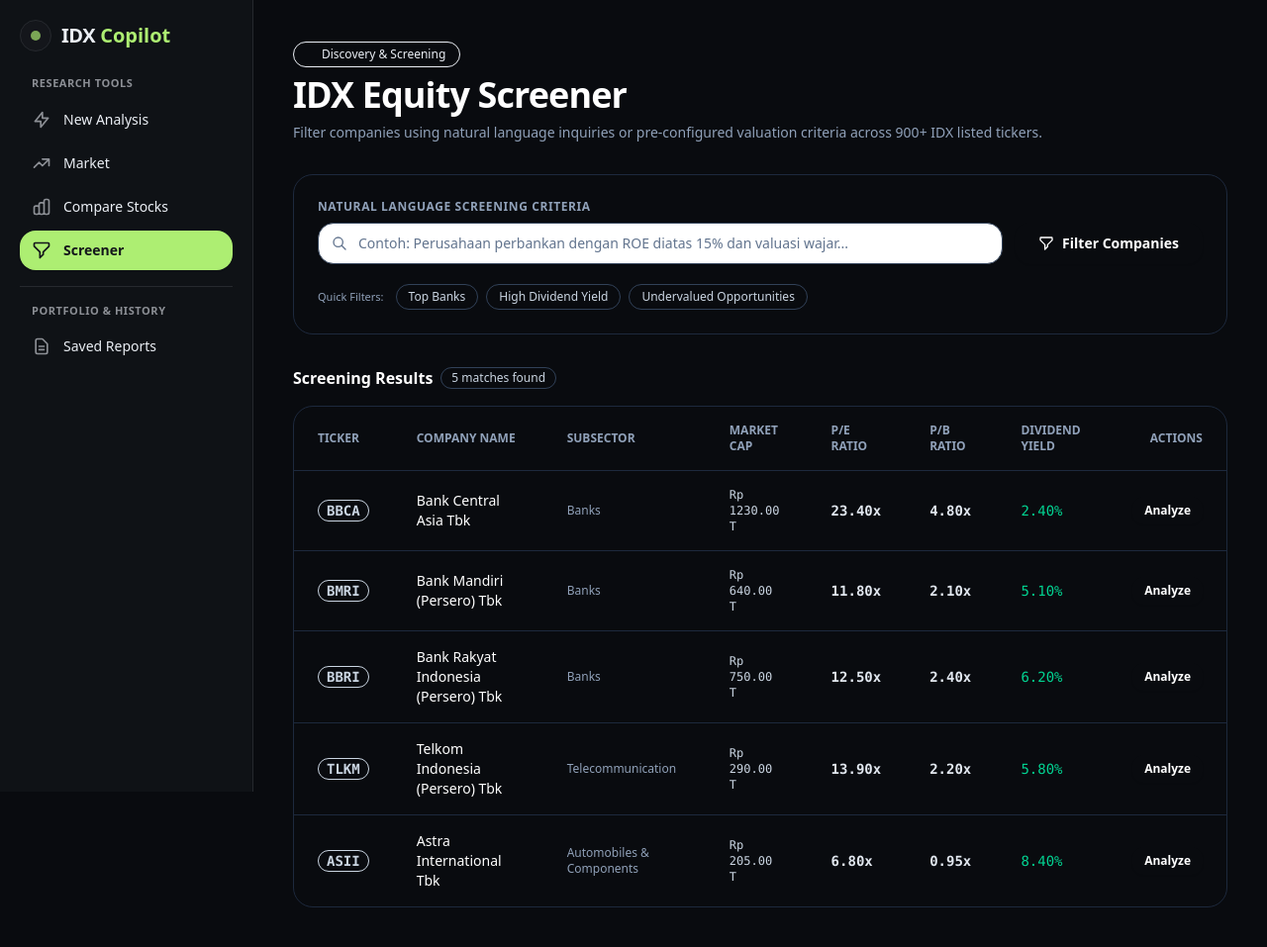
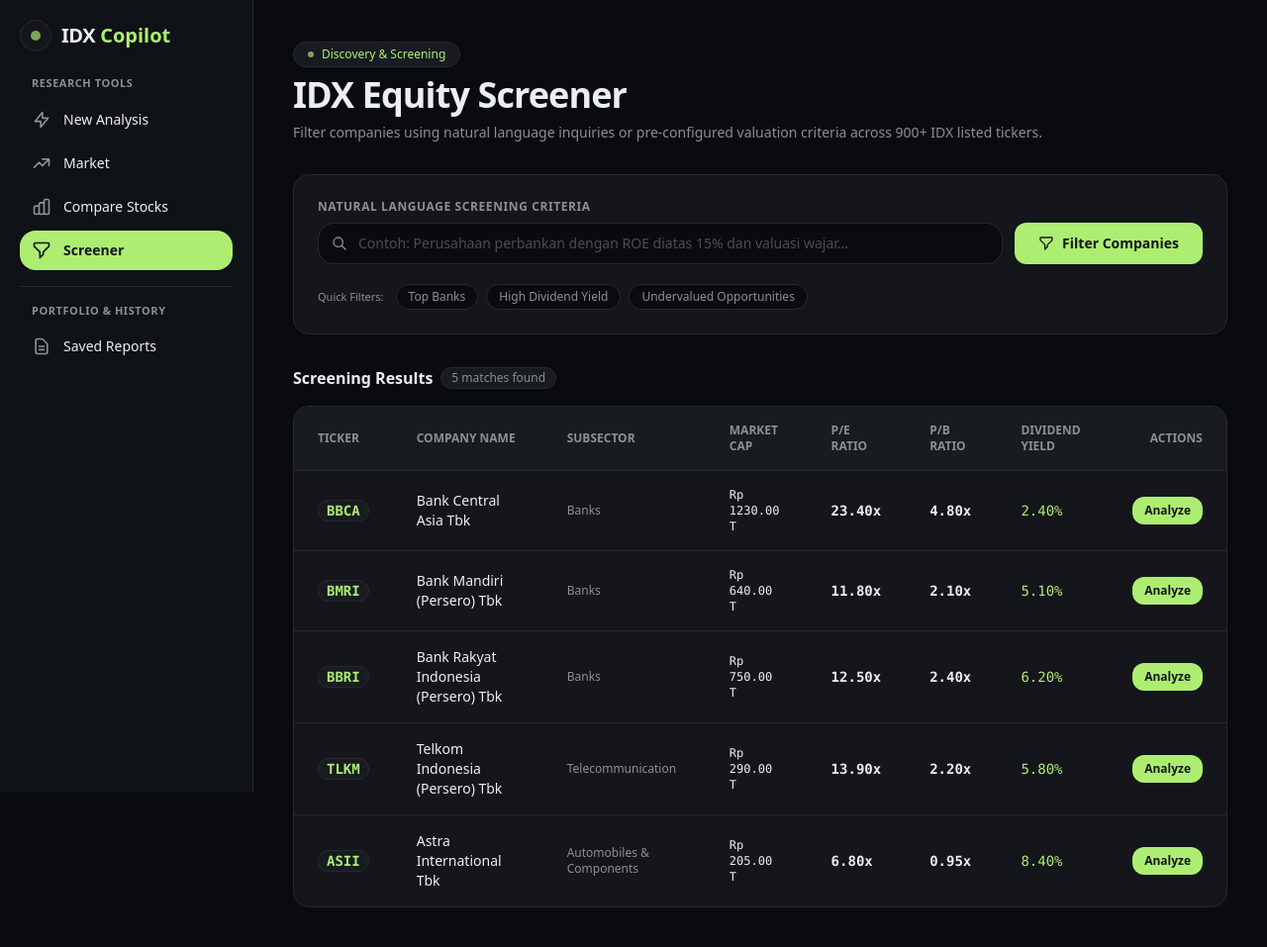
Before and after one commit to Khairil-12/Sectors-hackathon-2026, a Django app: page /screener/ in a window 1280 px wide. Shown: the whole page at 99% size. Run offline with Django 5.2, Linux system fonts and the light colour scheme; style sheets or scripts are compiled from the project's sources; some libraries are stand-ins or nearby versions.

Commit message:
refactor: update screener template with sidebar design tokens

```diff
--- a/src/research/templates/research/screener.html
+++ b/src/research/templates/research/screener.html
@@ -5,39 +5,39 @@
 <section class="mx-auto max-w-6xl space-y-8">
     <!-- Header -->
     <div class="space-y-2">
-        <div class="inline-flex items-center gap-2 rounded-full border border-brand-800/80 bg-brand-950/60 px-3.5 py-1 text-xs font-medium text-brand-400">
-            <span class="h-1.5 w-1.5 rounded-full bg-brand-500 animate-pulse"></span>
+        <div class="inline-flex items-center gap-2 rounded-full border border-border bg-muted px-3.5 py-1 text-xs font-medium text-primary">
+            <span class="h-1.5 w-1.5 rounded-full bg-primary animate-pulse"></span>
             <span>Discovery & Screening</span>
         </div>
-        <h1 class="text-3xl font-extrabold tracking-tight text-white sm:text-4xl">IDX Equity Screener</h1>
-        <p class="max-w-3xl text-sm text-slate-400">
+        <h1 class="text-3xl font-extrabold tracking-tight text-foreground sm:text-4xl">IDX Equity Screener</h1>
+        <p class="max-w-3xl text-sm text-muted-foreground">
             Filter companies using natural language inquiries or pre-configured valuation criteria across 900+ IDX listed tickers.
         </p>
     </div>
 
-    <!-- Search Bar & Filters (Flowbite Form) -->
-    <div class="rounded-xl border border-slate-800 bg-surface-900 p-5 sm:p-6 shadow-panel space-y-4">
+    <!-- Search Bar & Filters -->
+    <div class="rounded-lg border border-border bg-card p-5 sm:p-6 space-y-4">
         <form method="POST" action="{% url 'research:screener' %}" class="space-y-4">
             {% csrf_token %}
             <div>
-                <label for="screenerQuery" class="block text-xs font-semibold uppercase tracking-wider text-slate-400 mb-2">Natural Language Screening Criteria</label>
+                <label for="screenerQuery" class="block text-xs font-semibold uppercase tracking-wider text-muted-foreground mb-2">Natural Language Screening Criteria</label>
                 <div class="flex flex-col gap-3 sm:flex-row">
                     <div class="relative flex-1">
-                        <div class="absolute inset-y-0 left-0 flex items-center pl-3.5 pointer-events-none text-slate-500">
+                        <div class="absolute inset-y-0 left-0 flex items-center pl-3.5 pointer-events-none text-muted-foreground">
                             <svg class="w-4 h-4" fill="none" stroke="currentColor" viewBox="0 0 24 24">
                                 <path stroke-linecap="round" stroke-linejoin="round" stroke-width="2" d="M21 21l-6-6m2-5a7 7 0 11-14 0 7 7 0 0114 0z"></path>
                             </svg>
                         </div>
-                        <input type="text" name="query" id="screenerQuery" value="{{ query }}" placeholder="Contoh: Perusahaan perbankan dengan ROE diatas 15% dan valuasi wajar..." class="block w-full pl-10 pr-10 py-2.5 text-sm text-white bg-surface-950 rounded-lg border border-slate-700 focus:ring-brand-500 focus:border-brand-500 placeholder-slate-500 transition-colors">
-                        <a href="{% url 'research:screener' %}" id="clearScreenerBtn" title="Reset filter" aria-label="Reset screening criteria" class="absolute inset-y-0 right-0 flex items-center pr-3 text-slate-400 hover:text-white transition-colors {% if not query and not preset %}hidden{% endif %}">
-                            <span class="flex items-center justify-center w-6 h-6 rounded-full hover:bg-surface-800 text-slate-400 hover:text-white transition-colors">
+                        <input type="text" name="query" id="screenerQuery" value="{{ query }}" placeholder="Contoh: Perusahaan perbankan dengan ROE diatas 15% dan valuasi wajar..." class="block w-full pl-10 pr-10 py-2.5 text-sm text-foreground bg-background rounded-lg border border-input focus:ring-2 focus:ring-ring focus:border-ring placeholder:text-muted-foreground/50 transition-colors">
+                        <a href="{% url 'research:screener' %}" id="clearScreenerBtn" title="Reset filter" aria-label="Reset screening criteria" class="absolute inset-y-0 right-0 flex items-center pr-3 text-muted-foreground hover:text-foreground transition-colors {% if not query and not preset %}hidden{% endif %}">
+                            <span class="flex items-center justify-center w-6 h-6 rounded-full hover:bg-muted text-muted-foreground hover:text-foreground transition-colors">
                                 <svg class="w-4 h-4" fill="none" stroke="currentColor" viewBox="0 0 24 24">
                                     <path stroke-linecap="round" stroke-linejoin="round" stroke-width="2" d="M6 18L18 6M6 6l12 12"></path>
                                 </svg>
                             </span>
                         </a>
                     </div>
-                    <button type="submit" class="inline-flex items-center justify-center gap-2 rounded-lg bg-brand-600 px-6 py-2.5 text-sm font-semibold text-white shadow-sm hover:bg-brand-500 transition-colors">
+                    <button type="submit" class="inline-flex items-center justify-center gap-2 rounded-md bg-primary px-6 py-2.5 text-sm font-semibold text-primary-foreground shadow-sm hover:bg-primary-dark transition-colors">
                         <svg class="w-4 h-4" fill="none" stroke="currentColor" viewBox="0 0 24 24">
                             <path stroke-linecap="round" stroke-linejoin="round" stroke-width="2" d="M3 4a1 1 0 011-1h16a1 1 0 011 1v2.586a1 1 0 01-.293.707l-6.414 6.414a1 1 0 00-.293.707V17l-4 4v-6.586a1 1 0 00-.293-.707L3.293 7.293A1 1 0 013 6.586V4z"></path>
                         </svg>
@@ -48,10 +48,10 @@
 
             <!-- Preset Filters -->
             <div class="flex flex-wrap items-center gap-2 text-xs pt-1">
-                <span class="text-slate-400 font-medium text-[11px] mr-1">Quick Filters:</span>
-                <a href="{% url 'research:screener' %}?preset=banks" class="inline-flex items-center rounded-full border border-slate-700 bg-surface-950 px-3 py-1 text-slate-300 hover:bg-surface-800 hover:border-brand-500 hover:text-white transition-colors {% if preset == 'banks' %}border-brand-500 text-brand-400 bg-brand-950/40{% endif %}">Top Banks</a>
-                <a href="{% url 'research:screener' %}?preset=dividends" class="inline-flex items-center rounded-full border border-slate-700 bg-surface-950 px-3 py-1 text-slate-300 hover:bg-surface-800 hover:border-brand-500 hover:text-white transition-colors {% if preset == 'dividends' %}border-brand-500 text-brand-400 bg-brand-950/40{% endif %}">High Dividend Yield</a>
-                <a href="{% url 'research:screener' %}?preset=value" class="inline-flex items-center rounded-full border border-slate-700 bg-surface-950 px-3 py-1 text-slate-300 hover:bg-surface-800 hover:border-brand-500 hover:text-white transition-colors {% if preset == 'value' %}border-brand-500 text-brand-400 bg-brand-950/40{% endif %}">Undervalued Opportunities</a>
+                <span class="text-muted-foreground font-medium text-[11px] mr-1">Quick Filters:</span>
+                <a href="{% url 'research:screener' %}?preset=banks" class="inline-flex items-center rounded-full border border-border bg-background px-3 py-1 text-muted-foreground hover:bg-muted hover:border-primary hover:text-foreground transition-colors {% if preset == 'banks' %}border-primary text-primary bg-accent/20{% endif %}">Top Banks</a>
+                <a href="{% url 'research:screener' %}?preset=dividends" class="inline-flex items-center rounded-full border border-border bg-background px-3 py-1 text-muted-foreground hover:bg-muted hover:border-primary hover:text-foreground transition-colors {% if preset == 'dividends' %}border-primary text-primary bg-accent/20{% endif %}">High Dividend Yield</a>
+                <a href="{% url 'research:screener' %}?preset=value" class="inline-flex items-center rounded-full border border-border bg-background px-3 py-1 text-muted-foreground hover:bg-muted hover:border-primary hover:text-foreground transition-colors {% if preset == 'value' %}border-primary text-primary bg-accent/20{% endif %}">Undervalued Opportunities</a>
             </div>
         </form>
     </div>
@@ -59,18 +59,18 @@
     <!-- Results Section -->
     <div class="space-y-4">
         <div class="flex items-center justify-between">
-            <h2 class="text-base font-semibold text-white flex items-center gap-2">
+            <h2 class="text-base font-semibold text-foreground flex items-center gap-2">
                 <span>Screening Results</span>
                 {% if results %}
-                    <span class="rounded-full bg-surface-800 border border-slate-700 px-2.5 py-0.5 text-xs font-normal text-slate-300">{{ results|length }} matches found</span>
+                    <span class="rounded-full bg-muted border border-border px-2.5 py-0.5 text-xs font-normal text-muted-foreground">{{ results|length }} matches found</span>
                 {% endif %}
             </h2>
         </div>
 
         {% if results %}
-            <div class="overflow-x-auto rounded-xl border border-slate-800 bg-surface-900 shadow-panel">
-                <table class="w-full text-left text-sm text-slate-300">
-                    <thead class="border-b border-slate-800 bg-surface-950/80 text-xs font-semibold uppercase text-slate-400">
+            <div class="overflow-x-auto rounded-lg border border-border bg-card">
+                <table class="w-full text-left text-sm text-card-foreground">
+                    <thead class="border-b border-border bg-muted text-xs font-semibold uppercase text-muted-foreground">
                         <tr>
                             <th scope="col" class="px-6 py-4">Ticker</th>
                             <th scope="col" class="px-6 py-4">Company Name</th>
@@ -82,43 +82,43 @@
                             <th scope="col" class="px-6 py-4 text-right">Actions</th>
                         </tr>
                     </thead>
-                    <tbody class="divide-y divide-slate-800">
+                    <tbody class="divide-y divide-border">
                         {% for item in results %}
-                            <tr class="hover:bg-surface-950/50 transition-colors">
-                                <td class="px-6 py-4 font-bold text-brand-400 font-mono text-sm">
-                                    <span class="rounded bg-brand-900/60 border border-brand-800 px-2 py-0.5" title="{{ item.symbol }}">{{ item.symbol|clean_ticker }}</span>
+                            <tr class="hover:bg-muted/50 transition-colors">
+                                <td class="px-6 py-4 font-bold text-primary font-mono text-sm">
+                                    <span class="rounded bg-muted border border-border px-2 py-0.5" title="{{ item.symbol }}">{{ item.symbol|clean_ticker }}</span>
                                 </td>
-                                <td class="px-6 py-4 font-medium text-white">{{ item.company_name }}</td>
-                                <td class="px-6 py-4 text-xs text-slate-400">{{ item.sub_sector|default:"General" }}</td>
+                                <td class="px-6 py-4 font-medium text-foreground">{{ item.company_name }}</td>
+                                <td class="px-6 py-4 text-xs text-muted-foreground">{{ item.sub_sector|default:"General" }}</td>
                                 <td class="px-6 py-4 font-mono text-xs" title="{{ item.market_cap|format_currency:False }}">
                                     {{ item.market_cap|format_currency }}
                                 </td>
                                 <td class="px-6 py-4 font-mono font-semibold">
                                     {% if item.pe_ratio and item.pe_ratio != "N/A" %}
-                                        <span class="text-slate-200">{{ item.pe_ratio|format_ratio }}</span>
+                                        <span class="text-foreground">{{ item.pe_ratio|format_ratio }}</span>
                                     {% else %}
-                                        <span class="text-slate-500">N/A</span>
+                                        <span class="text-muted-foreground">N/A</span>
                                     {% endif %}
                                 </td>
                                 <td class="px-6 py-4 font-mono font-semibold">
                                     {% if item.pb_ratio and item.pb_ratio != "N/A" %}
-                                        <span class="text-slate-200">{{ item.pb_ratio|format_ratio }}</span>
+                                        <span class="text-foreground">{{ item.pb_ratio|format_ratio }}</span>
                                     {% else %}
-                                        <span class="text-slate-500">N/A</span>
+                                        <span class="text-muted-foreground">N/A</span>
                                     {% endif %}
                                 </td>
                                 <td class="px-6 py-4 font-mono">
                                     {% if item.dividend_yield and item.dividend_yield != "N/A" %}
-                                        <span class="text-emerald-400 font-medium">{{ item.dividend_yield|format_percent }}</span>
+                                        <span class="text-primary font-medium">{{ item.dividend_yield|format_percent }}</span>
                                     {% else %}
-                                        <span class="text-slate-500">N/A</span>
+                                        <span class="text-muted-foreground">N/A</span>
                                     {% endif %}
                                 </td>
                                 <td class="px-6 py-4 text-right">
                                     <form method="POST" action="{% url 'research:workspace' %}" class="inline">
                                         {% csrf_token %}
                                         <input type="hidden" name="prompt" value="Analisis lengkap fundamental dan valuasi {{ item.symbol|clean_ticker }}">
-                                        <button type="submit" class="inline-flex items-center gap-1 rounded-md bg-brand-600 px-3 py-1.5 text-xs font-semibold text-white shadow-xs hover:bg-brand-500 transition-colors">
+                                        <button type="submit" class="inline-flex items-center gap-1 rounded-md bg-primary px-3 py-1.5 text-xs font-semibold text-primary-foreground shadow-xs hover:bg-primary-dark transition-colors">
                                             <span>Analyze</span>
                                         </button>
                                     </form>
@@ -129,14 +129,14 @@
                 </table>
             </div>
         {% else %}
-            <div class="rounded-xl border border-dashed border-slate-800 bg-surface-900/40 p-12 text-center">
-                <div class="mx-auto flex h-12 w-12 items-center justify-center rounded-full bg-surface-800 text-slate-400 mb-3">
+            <div class="rounded-lg border border-dashed border-border bg-card/40 p-12 text-center">
+                <div class="mx-auto flex h-12 w-12 items-center justify-center rounded-full bg-muted text-muted-foreground mb-3">
                     <svg class="w-6 h-6" fill="none" stroke="currentColor" viewBox="0 0 24 24">
                         <path stroke-linecap="round" stroke-linejoin="round" stroke-width="2" d="M3 4a1 1 0 011-1h16a1 1 0 011 1v2.586a1 1 0 01-.293.707l-6.414 6.414a1 1 0 00-.293.707V17l-4 4v-6.586a1 1 0 00-.293-.707L3.293 7.293A1 1 0 013 6.586V4z"></path>
                     </svg>
                 </div>
-                <h3 class="text-base font-semibold text-white">No screening results found</h3>
-                <p class="mt-1 text-sm text-slate-400 max-w-sm mx-auto">Try adjusting your natural language query or selecting one of the quick filter presets above.</p>
+                <h3 class="text-base font-semibold text-foreground">No screening results found</h3>
+                <p class="mt-1 text-sm text-muted-foreground max-w-sm mx-auto">Try adjusting your natural language query or selecting one of the quick filter presets above.</p>
             </div>
         {% endif %}
     </div>
```
